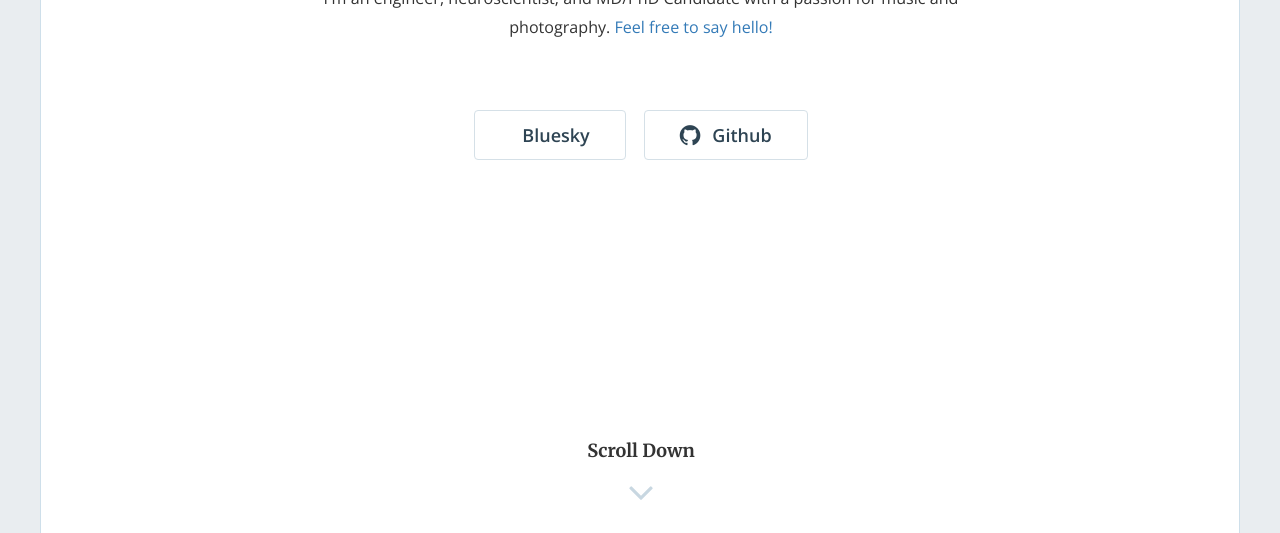
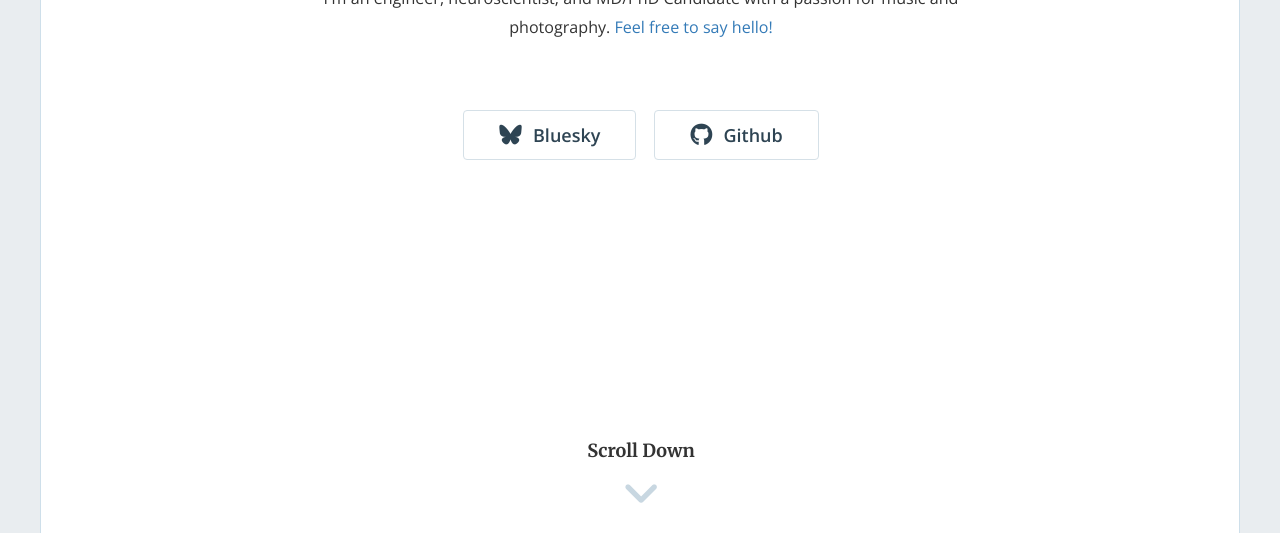
Before and after one commit to sivaprakasaman/sivaprakasaman.github.io, a Jekyll site: the page built from index.html, in a window 1280 px wide and 900 px high. Shown: the part 367-900 px from the top of the window. Built offline with Jekyll 4.4.1, drawn with Linux system fonts in a browser that asks for light colours; nearby versions of some CDN libraries; the list of posts is cut into pages by our own code.

Commit message:
perhaps the font awesome changes need to occur in header file

```diff
--- a/_includes/header.html
+++ b/_includes/header.html
@@ -21,7 +21,7 @@
   <!-- Fonts -->
   <link href='https://fonts.googleapis.com/css?family=Open+Sans:400,300,600,400italic,700|Merriweather:400,300,300italic,400italic,700' rel='stylesheet' type='text/css'>
 
-  <link rel="stylesheet" href="//maxcdn.bootstrapcdn.com/font-awesome/4.5.0/css/font-awesome.min.css">
+  <link rel="stylesheet" href="//maxcdn.bootstrapcdn.com/font-awesome/6.6.0/css/font-awesome.min.css">
 
   <!-- Styles -->
   <link rel="stylesheet" href="{{ "/css/animate.min.css" | prepend: site.baseurl }}">
```
